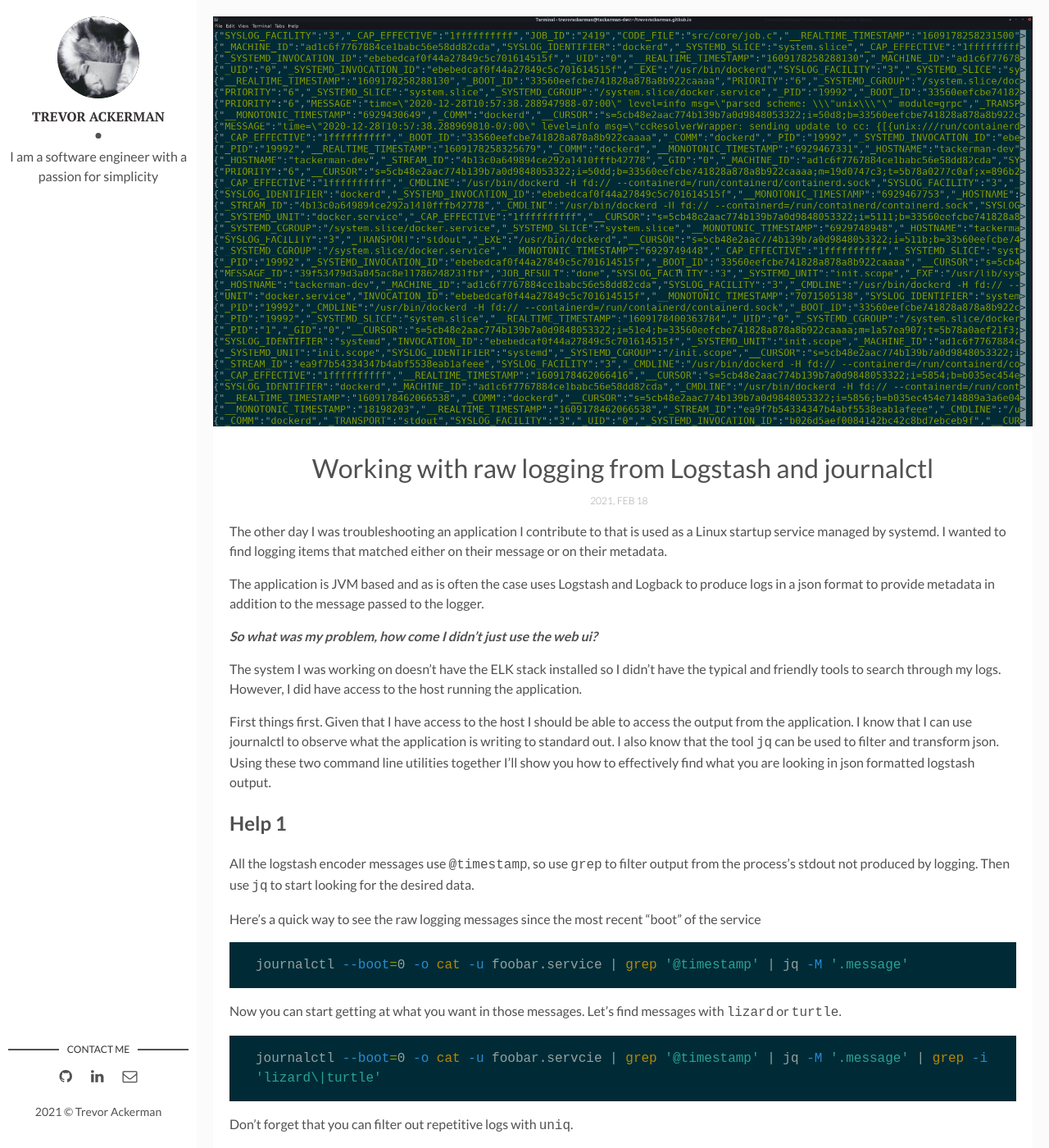
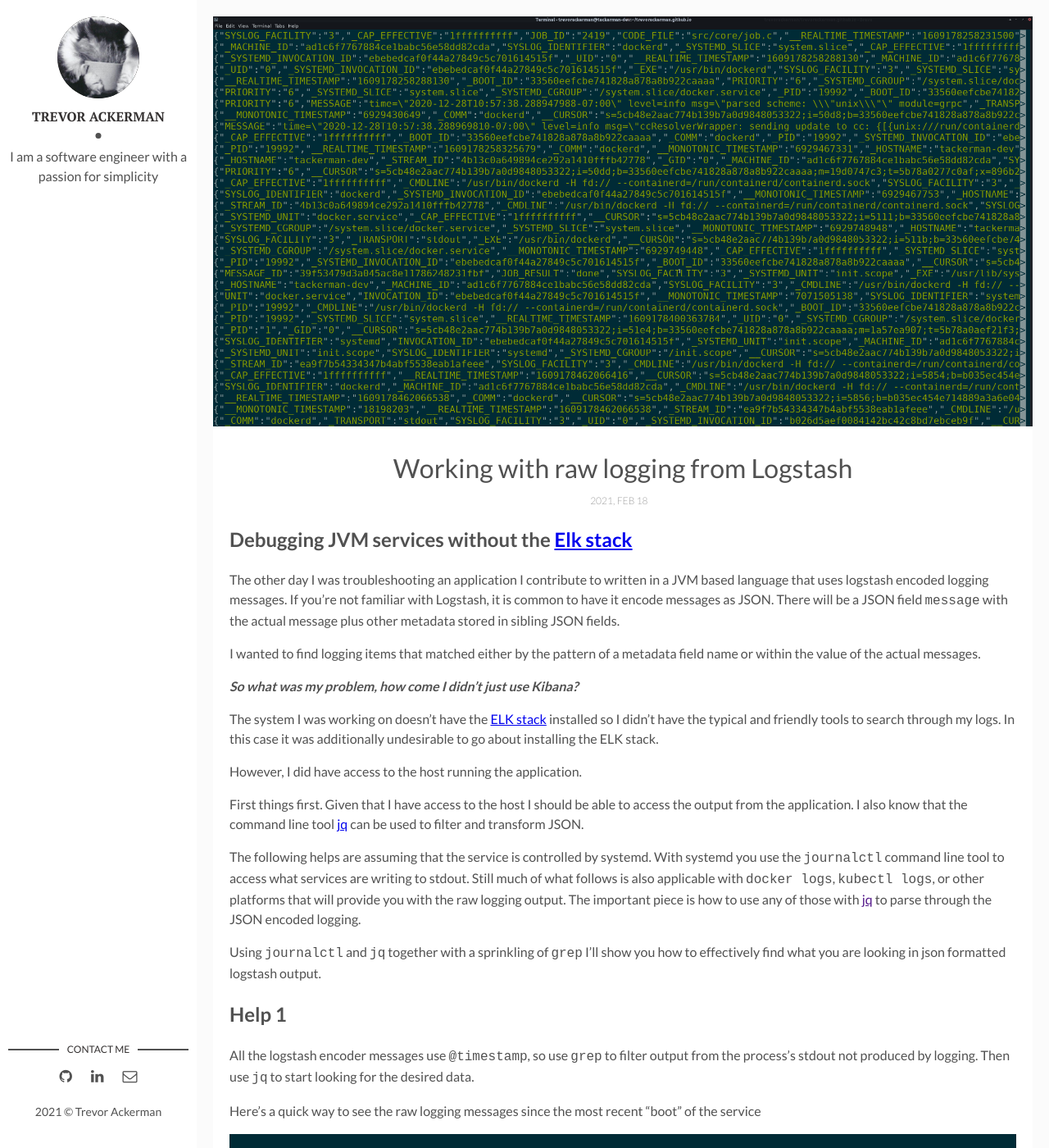
Before and after one commit to trevorackerman/trevorackerman.github.io, a Jekyll site: the page built from _posts/2021-02-18-raw-logstash-grokking.markdown, in a window 1280 px wide and 1400 px high. Shown: the whole window at 82% size. Built offline with Jekyll 4.4.1, drawn with Linux system fonts in a browser that asks for light colours.

Commit message:
Update 2021-02-18-raw-logstash-grokking.markdown

```diff
--- a/_posts/2021-02-18-raw-logstash-grokking.markdown
+++ b/_posts/2021-02-18-raw-logstash-grokking.markdown
@@ -1,19 +1,28 @@
 ---
 layout: post
-title: Working with raw logging from Logstash and journalctl
+title: Working with raw logging from Logstash
 img: wall-of-text.png
-tags: [Troubleshooting, Linux, Java, Logstash]
+tags: [Troubleshooting, Linux, Java, Logstash, journalctl, jq]
 ---
 
-The other day I was troubleshooting an application I contribute to that is used as a Linux startup service managed by systemd. I wanted to find logging items that matched either on their message or on their metadata.
+## Debugging JVM services without the [Elk stack](https://www.elastic.co/what-is/elk-stack)
 
-The application is JVM based and as is often the case uses Logstash and Logback to produce logs in a json format to provide metadata in addition to the message passed to the logger.
+The other day I was troubleshooting an application I contribute to written in a JVM based language that uses logstash encoded logging messages. If you're not familiar with Logstash, it is common to have it encode messages as JSON. There will be a JSON field `message` with the actual message plus other metadata stored in sibling JSON fields.
 
-_**So what was my problem, how come I didn't just use the web ui?**_
+I wanted to find logging items that matched either by the pattern of a metadata field name or within the value of the actual messages.
 
-The system I was working on doesn't have the ELK stack installed so I didn't have the typical and friendly tools to search through my logs. However, I did have access to the host running the application.
+_**So what was my problem, how come I didn't just use Kibana?**_
 
-First things first. Given that I have access to the host I should be able to access the output from the application. I know that I can use journalctl to observe what the application is writing to standard out. I also know that the tool `jq` can be used to filter and transform json. Using these two command line utilities together I'll show you how to effectively find what you are looking in json formatted logstash output.
+The system I was working on doesn't have the [ELK stack](https://www.elastic.co/what-is/elk-stack) installed so I didn't have the typical and friendly tools to search through my logs.
+In this case it was additionally undesirable to go about installing the ELK stack.
+
+However, I did have access to the host running the application.
+
+First things first. Given that I have access to the host I should be able to access the output from the application. I also know that the command line tool [jq](https://stedolan.github.io/jq/) can be used to filter and transform JSON.
+
+The following helps are assuming that the service is controlled by systemd. With systemd you use the `journalctl` command line tool to access what services are writing to stdout. Still much of what follows is also applicable with `docker logs`, `kubectl logs`, or other platforms that will provide you with the raw logging output. The important piece is how to use any of those with [jq]() to parse through the JSON encoded logging.
+
+Using `journalctl` and `jq` together with a sprinkling of `grep` I'll show you how to effectively find what you are looking in json formatted logstash output.
 
 ## Help 1
 All the logstash encoder messages use `@timestamp`, so use `grep` to filter output from the process's stdout not produced by logging. Then use `jq` to start looking for the desired data.
```
